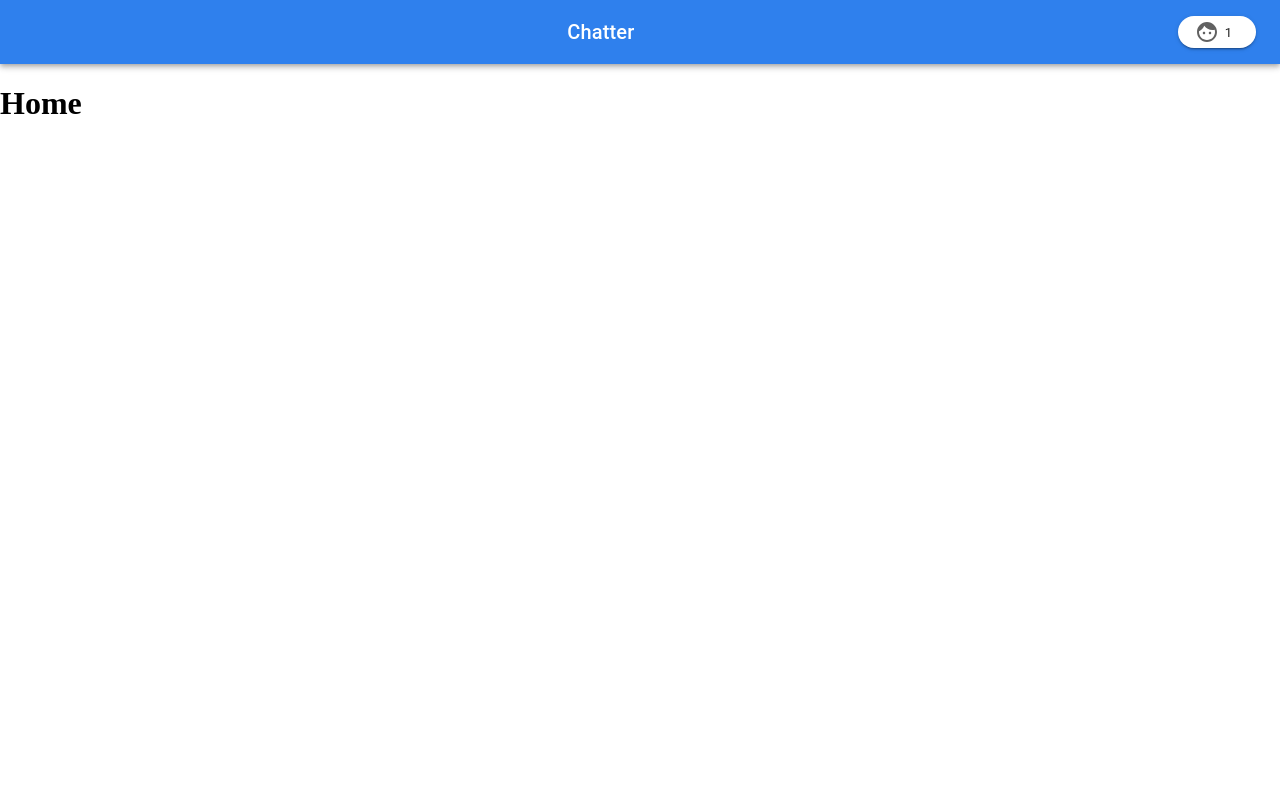
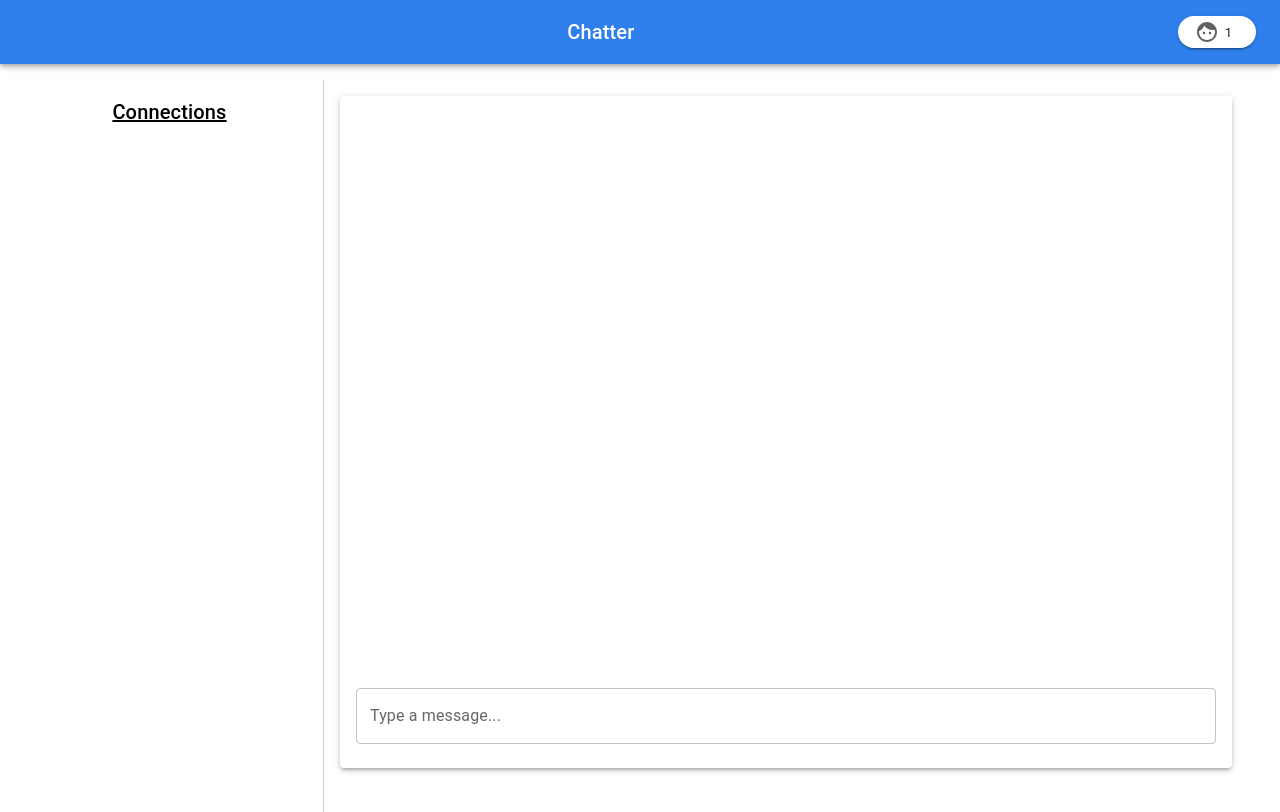
Before and after one commit to omelentjeff/chat-app, a React (Vite) app in the folder frontend/: page /home in a window 1280 px wide. Shown: the top 812 px of the page. Built offline with nearby package versions, Linux system fonts and the light colour scheme; sample sign-in values are in the browser's storage.

Commit message:
backend FEAT: include userId in token claims

```diff
--- a/frontend/src/components/Home.jsx
+++ b/frontend/src/components/Home.jsx
@@ -1,7 +1,63 @@
+import React, { useState } from "react";
+import { Grid, Typography, TextField, Paper, Box } from "@mui/material";
+
 export default function Home() {
+  // State to track the chat message input
+  const [message, setMessage] = useState("");
+
+  // Handle submit: log the message to the console
+  const handleSubmit = (event) => {
+    event.preventDefault();
+    console.log("Message:", message);
+    setMessage("");
+  };
+
   return (
-    <div>
-      <h1>Home</h1>
-    </div>
+    <Grid container spacing={2} sx={{ height: "100vh", padding: 4 }}>
+      {/* Left side: Connection List */}
+      <Grid
+        item
+        xs={3}
+        sx={{
+          borderRight: "1px solid #ccc",
+          padding: 2,
+          textAlign: "center",
+          textDecoration: "underline",
+        }}
+      >
+        <Typography variant="h6">Connections</Typography>
+      </Grid>
+
+      {/* Right side: Chat Window */}
+      <Grid item xs={9} sx={{ padding: 2 }}>
+        <Paper
+          elevation={3}
+          sx={{
+            padding: 2,
+            display: "flex",
+            flexDirection: "column",
+            height: "calc(100vh - 160px)",
+          }}
+        >
+          <Box sx={{ flexGrow: 1, overflowY: "auto", marginBottom: 2 }}>
+            {/* Display chat messages here */}
+            <Typography variant="body2" sx={{ marginBottom: 1 }}></Typography>
+            <Typography variant="body2" sx={{ marginBottom: 1 }}></Typography>
+          </Box>
+
+          {/* TextField for input */}
+          <form onSubmit={handleSubmit}>
+            <TextField
+              label="Type a message..."
+              variant="outlined"
+              fullWidth
+              value={message}
+              onChange={(e) => setMessage(e.target.value)}
+              sx={{ marginBottom: 1 }}
+            />
+          </form>
+        </Paper>
+      </Grid>
+    </Grid>
   );
 }
--- a/frontend/src/hooks/AuthProvider.jsx
+++ b/frontend/src/hooks/AuthProvider.jsx
@@ -9,6 +9,7 @@ const AuthContext = createContext();
 export const AuthProvider = ({ children }) => {
   const [username, setUsername] = useState(null);
   const [role, setRole] = useState(null);
+  const [userId, setUserId] = useState(null);
   const [token, setToken] = useState("");
   const navigate = useNavigate();
   const API_URL = import.meta.env.VITE_API_URL;
@@ -19,6 +20,7 @@ export const AuthProvider = ({ children }) => {
       setToken(storedToken);
       const decodedToken = jwtDecode(storedToken);
       setUsername(decodedToken.sub);
+      setUserId(decodedToken.id);
       //setRole(decodedToken.role[0].authority || "USER");
     }
   }, []);
@@ -36,6 +38,8 @@ export const AuthProvider = ({ children }) => {
         setUsername(decodedToken.sub);
         //setRole(decodedToken.role[0].authority);
         setToken(response.data.token);
+        setUserId(decodedToken.id);
+        console.log("userId", userId);
         localStorage.setItem("token", response.data.token);
         return response.data;
       }
```
Also changed, not shown: 1 other file (tests, documents, lock files or other folders).
